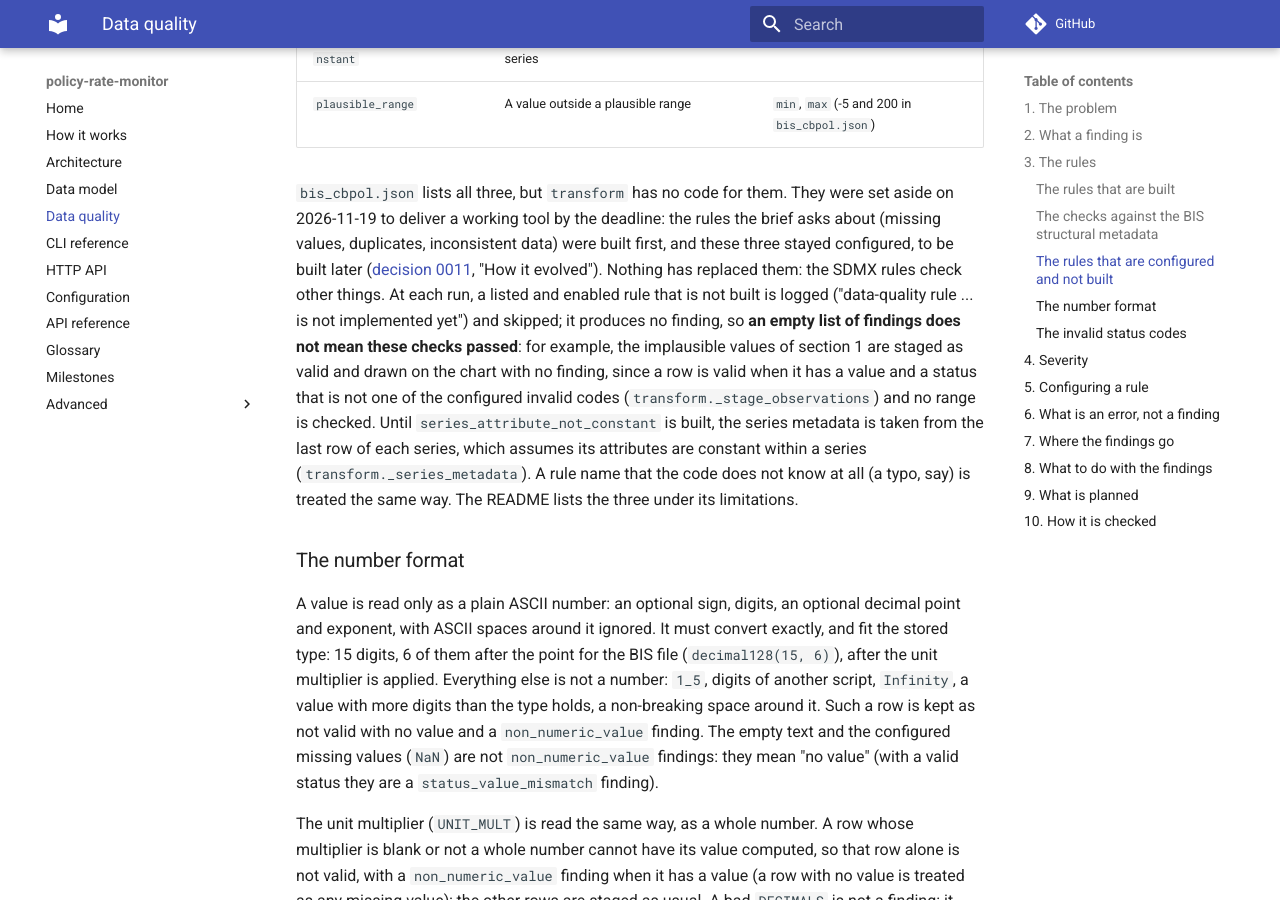
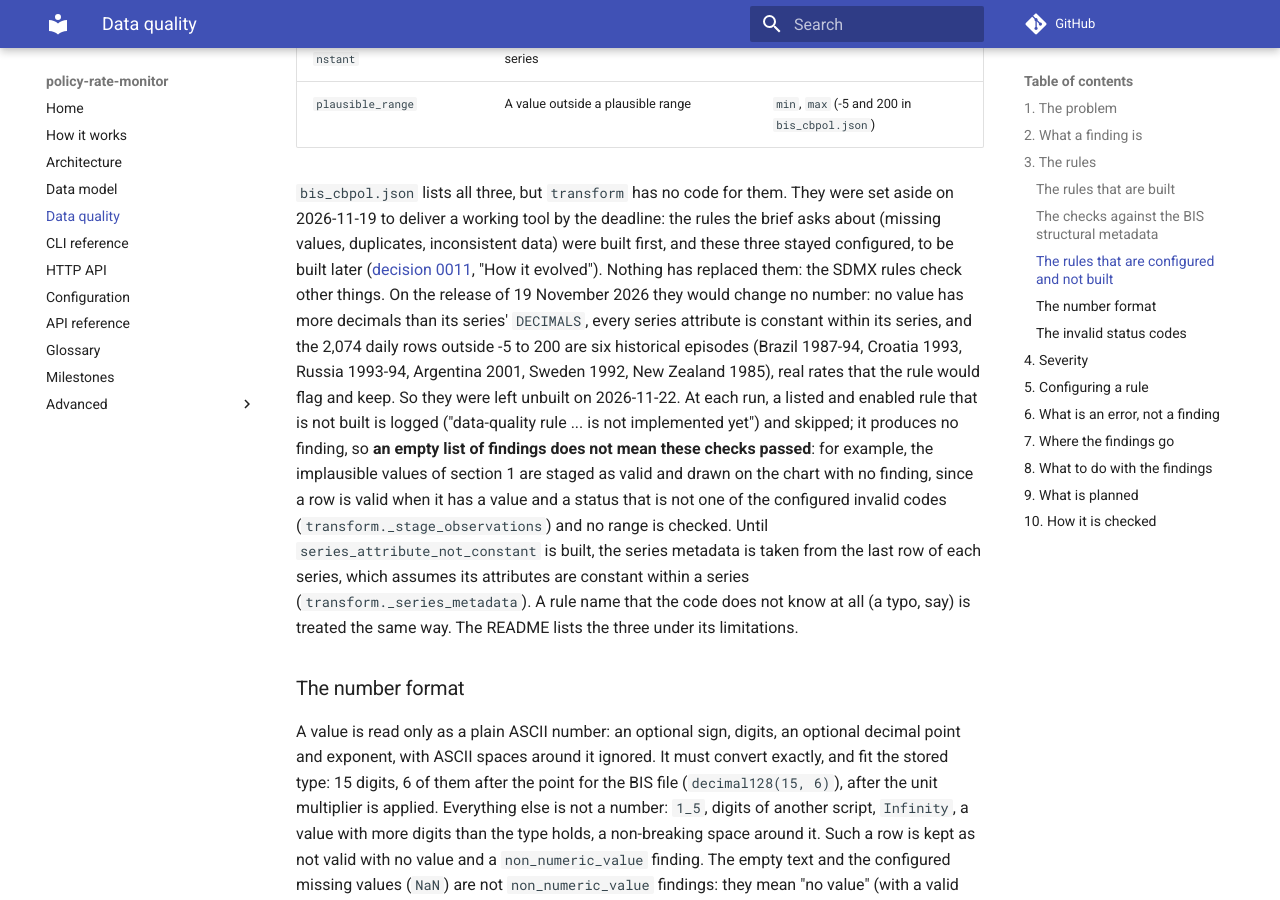
Before and after one commit to andrea-dm/policy-rate-monitor, an MkDocs documentation site: the page built from docs/data-quality.md, in a window 1280 px wide and 900 px high, scrolled down 6171 px. Built offline with MkDocs 1.6.1 and Material for MkDocs 9.7.7, drawn with Linux system fonts in a browser that asks for light colours; comment, search, counter and statistics services are not loaded.

Commit message:
docs: record why the sdmx extra stays optional and the three rules stay unbuilt

```diff
--- a/docs/data-quality.md
+++ b/docs/data-quality.md
@@ -172,7 +172,11 @@ again.
 2026-11-19 to deliver a working tool by the deadline: the rules the brief asks about (missing
 values, duplicates, inconsistent data) were built first, and these three stayed configured, to be
 built later ([decision 0011](adr/0011-data-quality-rules.md), "How it evolved"). Nothing has
-replaced them: the SDMX rules check other things. At each run, a listed and
+replaced them: the SDMX rules check other things. On the release of 19 November 2026 they would
+change no number: no value has more decimals than its series' `DECIMALS`, every series attribute
+is constant within its series, and the 2,074 daily rows outside -5 to 200 are six historical
+episodes (Brazil 1987-94, Croatia 1993, Russia 1993-94, Argentina 2001, Sweden 1992, New Zealand
+1985), real rates that the rule would flag and keep. So they were left unbuilt on 2026-11-22. At each run, a listed and
 enabled rule that is not built is logged ("data-quality rule ... is not implemented yet") and
 skipped; it produces no finding, so **an empty list of findings does not mean these checks
 passed**: for example, the implausible values of section 1 are staged as valid and drawn on the
```
Also changed, not shown: docs/adr/0018-sdmx-reference-and-not-evaluated.md (+2 -0 lines).
